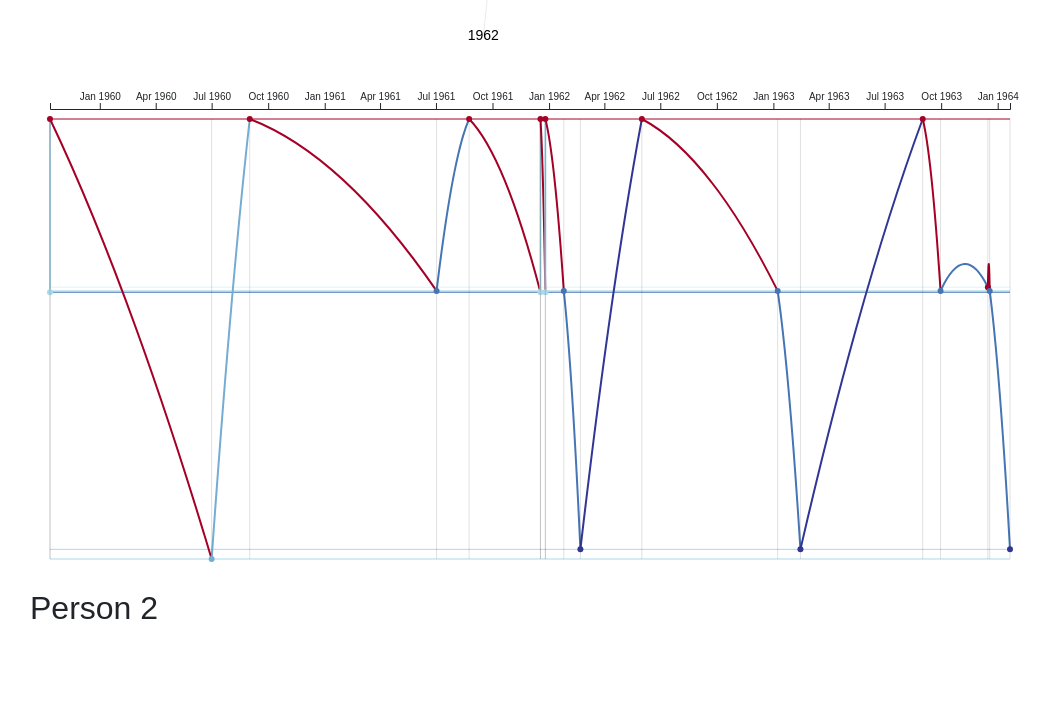
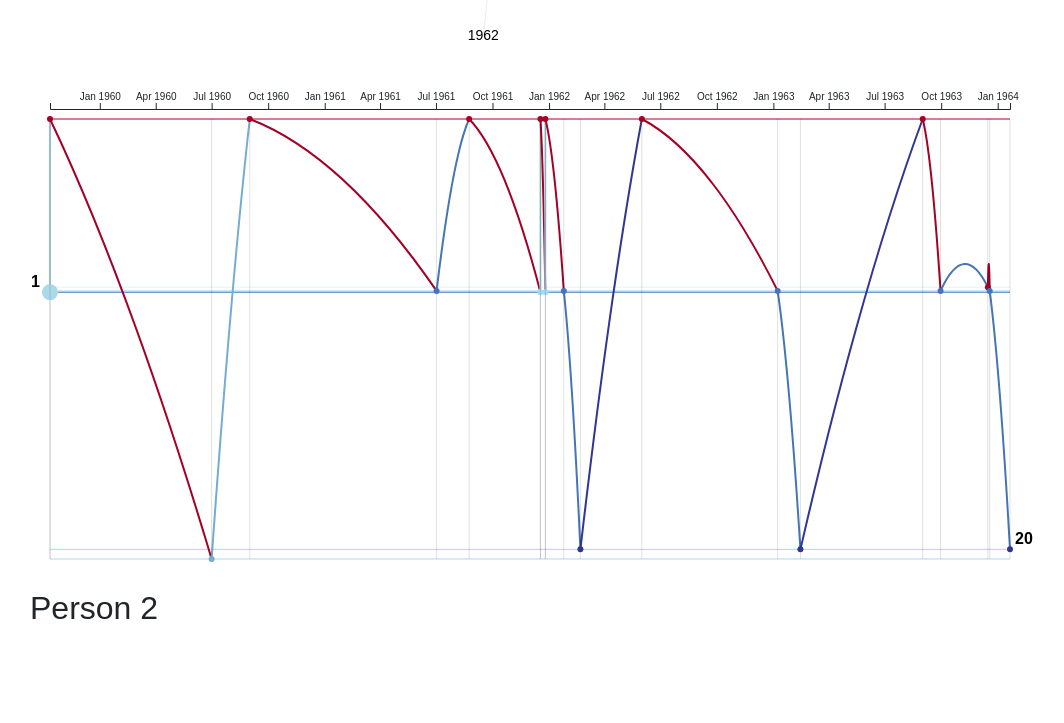
Before and after one commit to C2DH/trajectories, a React (Vite) app: page / in a window 1280 px wide. Shown: the part 1197-1920 px from the top of the page, without its empty margins (52-1116 px from the left). Built offline with nearby package versions, Linux system fonts and the light colour scheme; a web font is replaced by a local one.

Commit message:
Update LinearTimeline.tsx

```diff
--- a/src/LinearTimeline.tsx
+++ b/src/LinearTimeline.tsx
@@ -159,7 +159,18 @@ const LinearTimeline: React.FC<LinearTimelineProps> = ({
               y2={height - yMargin * 2}
               stroke={'#00000020'}
             ></line>
-            <circle r={3} cx={x} cy={y} fill={color} />
+            {index === 0 || index === parsedData.length - 1 ? (
+              <text
+                x={index === 0 ? x - 10 : x + 5}
+                y={y - 5}
+                className='font-weight-bold'
+                textAnchor={index === 0 ? 'end' : 'start'}
+                fill='#000'
+              >
+                {index + 1}
+              </text>
+            ) : null}
+            <circle r={index === 0 ? 8 : 3} cx={x} cy={y} fill={color} />
           </g>
         )
       })}
```
